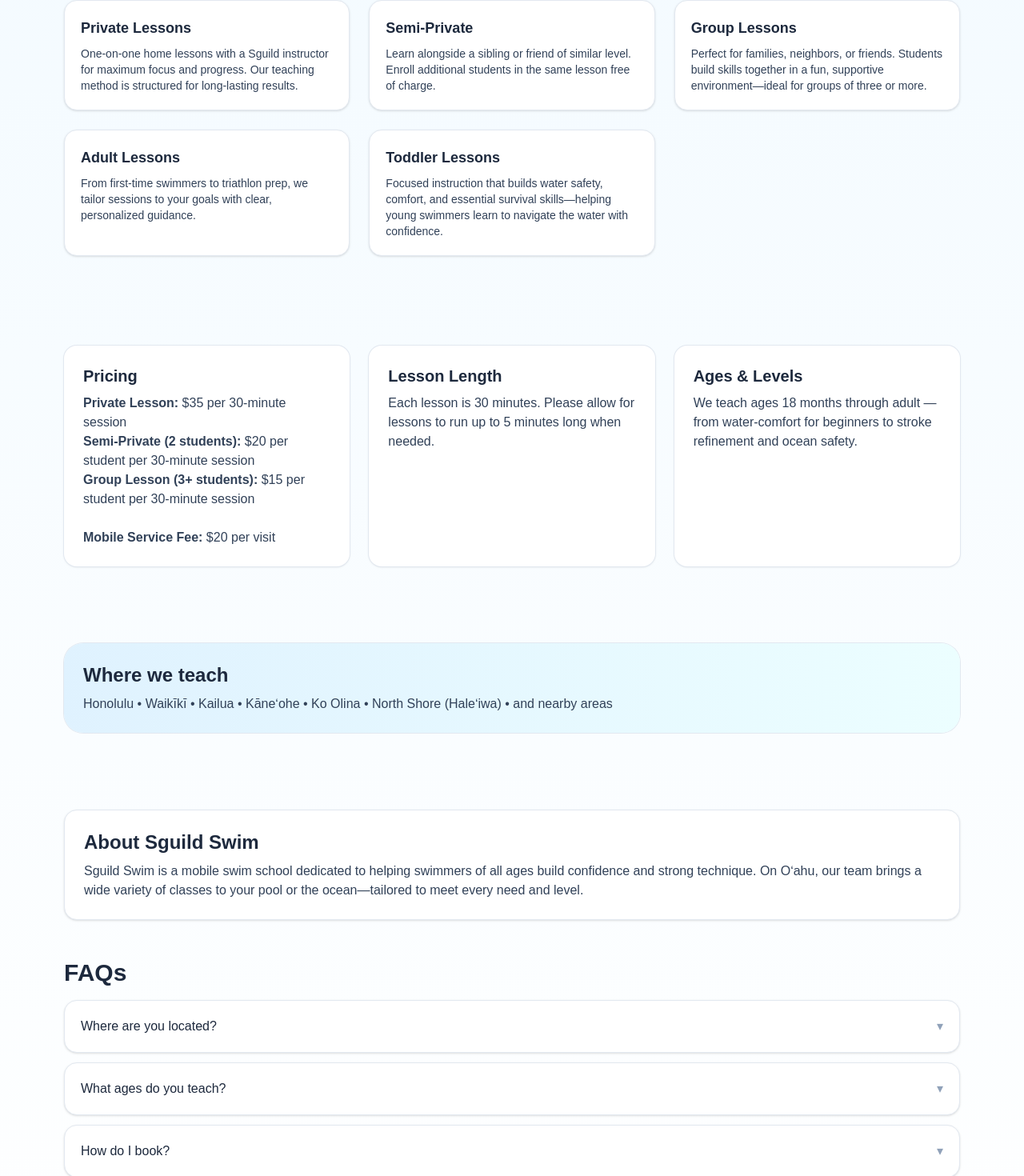
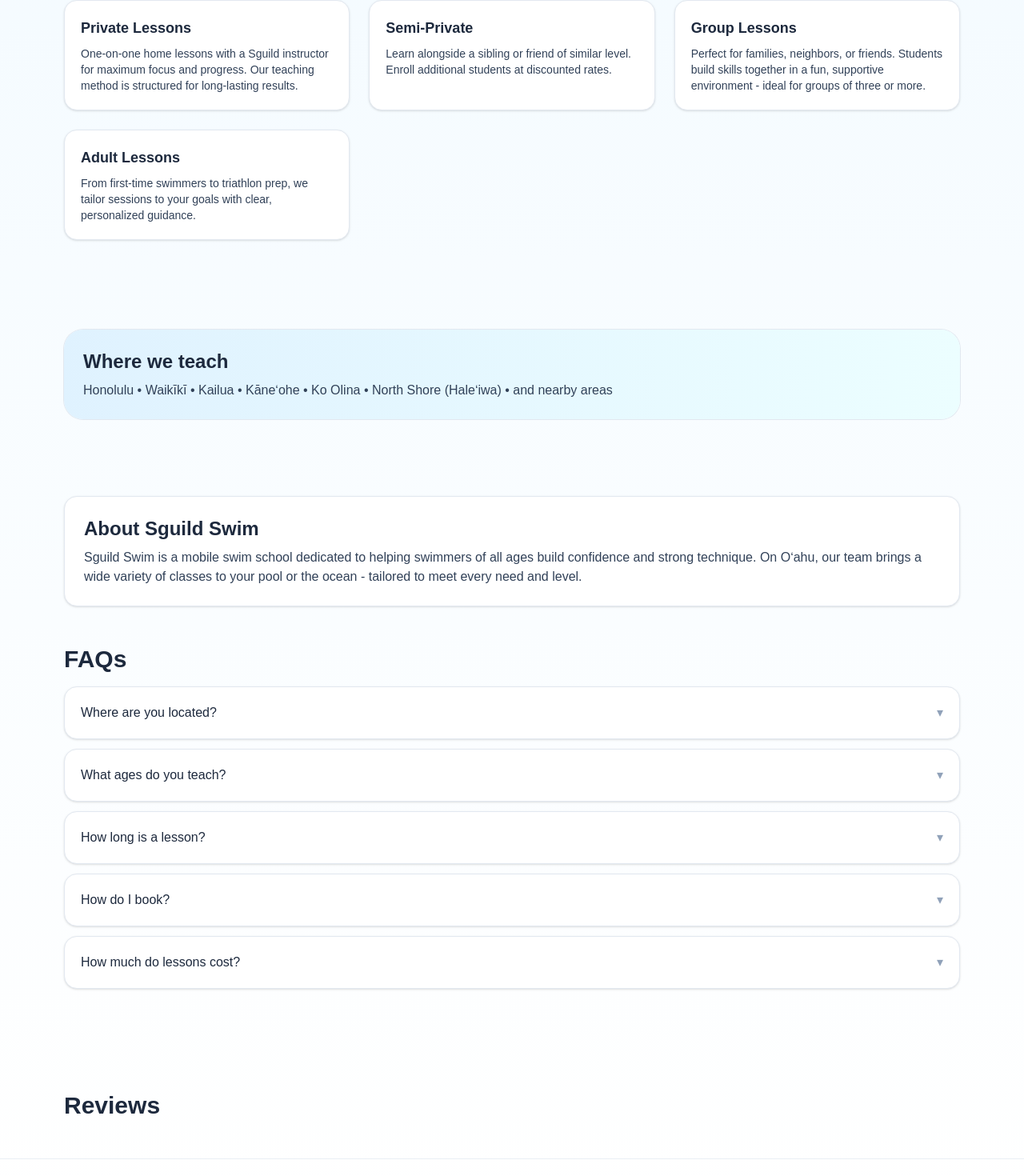
Before and after one commit to sguild-admin/sguild-site, a Next.js app: page /oahu in a window 1280 px wide. Shown: the part 782-2252 px from the top of the page at 80% size. Built offline with nearby package versions, Linux system fonts and the light colour scheme.

Commit message:
Oahu polishing

```diff
--- a/src/app/oahu/page.tsx
+++ b/src/app/oahu/page.tsx
@@ -4,7 +4,7 @@
 import FeaturableReviews from '../../components/FeaturableReviews'
 
 // -----------------------------------------------------------------------------
-// Oʻahu Page — Stabilized build (no arbitrary Tailwind classes)
+// Oʻahu Page  -  Stabilized build (no arbitrary Tailwind classes)
 // - Fix: removed Tailwind arbitrary utilities (e.g., bg-[...], aspect-[...]) that
 //   can crash some toolchains and test sandboxes, which likely caused the
 //   "Cannot read properties of null (reading '_')" error during class parsing.
@@ -55,7 +55,7 @@
           <div>
             <h1 className="text-4xl md:text-5xl font-extrabold tracking-tight text-slate-900">Oʻahu Swim Lessons</h1>
             <p className="mt-4 text-lg leading-relaxed text-slate-700">
-              At‑home private and small‑group instruction across Honolulu, Waikīkī, Kailua, Kāneʻohe, Ko Olina, and the North Shore. We come to you—ocean or pool.
+              At‑home private and small‑group instruction across Honolulu, Waikīkī, Kailua, Kāneʻohe, Ko Olina, and the North Shore. We come to you - ocean or pool.
             </p>
             <blockquote className="mt-4 rounded-xl bg-white/70 p-4 text-slate-700 ring-1 ring-slate-200 italic">
               “Fitness is what happens when practicing proper technique”
@@ -90,19 +90,15 @@
             },
             {
               title: 'Semi-Private',
-              body: 'Learn alongside a sibling or friend of similar level. Enroll additional students in the same lesson free of charge.'
+              body: 'Learn alongside a sibling or friend of similar level. Enroll additional students at discounted rates.'
             },
             {
               title: 'Group Lessons',
-              body: 'Perfect for families, neighbors, or friends. Students build skills together in a fun, supportive environment—ideal for groups of three or more.'
+              body: 'Perfect for families, neighbors, or friends. Students build skills together in a fun, supportive environment - ideal for groups of three or more.'
             },
             {
               title: 'Adult Lessons',
               body: 'From first-time swimmers to triathlon prep, we tailor sessions to your goals with clear, personalized guidance.'
-            },
-            {
-              title: 'Toddler Lessons',
-              body: 'Focused instruction that builds water safety, comfort, and essential survival skills—helping young swimmers learn to navigate the water with confidence.'
             },
 
           ].map((item) => (
@@ -114,33 +110,7 @@
         </div>
       </section>
 
-      {/* Pricing & Details */}
-      <section className="mx-auto max-w-6xl px-4 py-12">
-        <div className="grid md:grid-cols-3 gap-6">
-        <div className="rounded-2xl bg-white p-6 ring-1 ring-slate-200 shadow-sm">
-          <h3 className="text-xl font-semibold">Pricing</h3>
-          <p className="mt-2 text-slate-700">
-            <span className="font-semibold">Private Lesson:</span> $35 per 30-minute session <br />
-            <span className="font-semibold">Semi-Private (2 students):</span> $20 per student per 30-minute session <br />
-            <span className="font-semibold">Group Lesson (3+ students):</span> $15 per student per 30-minute session <br />
-            <br />
-            <span className="font-semibold">Mobile Service Fee:</span> $20 per visit
-          </p>
-        </div>
-          <div className="rounded-2xl bg-white p-6 ring-1 ring-slate-200 shadow-sm">
-            <h3 className="text-xl font-semibold">Lesson Length</h3>
-            <p className="mt-2 text-slate-700">
-              Each lesson is 30 minutes. Please allow for lessons to run up to 5 minutes long when needed.
-            </p>
-          </div>
-          <div className="rounded-2xl bg-white p-6 ring-1 ring-slate-200 shadow-sm">
-            <h3 className="text-xl font-semibold">Ages & Levels</h3>
-            <p className="mt-2 text-slate-700">
-              We teach ages 18 months through adult — from water‑comfort for beginners to stroke refinement and ocean safety.
-            </p>
-          </div>
-        </div>
-      </section>
+
 
       {/* Coverage */}
       <section className="mx-auto max-w-6xl px-4 py-12">
@@ -158,24 +128,29 @@
           <h2 className="text-2xl font-bold">About Sguild Swim</h2>
           <p className="mt-2 text-slate-700">
             Sguild Swim is a mobile swim school dedicated to helping swimmers of all ages build confidence and strong technique.
-            On Oʻahu, our team brings a wide variety of classes to your pool or the ocean—tailored to meet every need and level.
+            On Oʻahu, our team brings a wide variety of classes to your pool or the ocean - tailored to meet every need and level.
           </p>
         </div>
       </section>
 
       {/* FAQs */}
+      {/* FAQs */}
       <section className="mx-auto max-w-6xl px-4 pb-20">
         <h2 className="text-2xl md:text-3xl font-bold">FAQs</h2>
         <div className="mt-4 space-y-3">
+
+          {/* Location */}
           <details className="group rounded-2xl border border-slate-200 bg-white p-5 shadow-sm">
             <summary className="cursor-pointer list-none select-none font-medium flex items-center justify-between">
               Where are you located?
               <span className="ml-3 text-slate-400 transition">▾</span>
             </summary>
             <p className="mt-3 text-sm text-slate-700">
-              We are an at‑home swim school. We come to you across Oʻahu—home pools, condo pools, or arranged ocean sessions for confident swimmers.
+              We are an at-home swim school. We come to you across Oʻahu - your home pool, condo pool, or (for confident swimmers) arranged ocean sessions.
             </p>
           </details>
+
+          {/* Ages */}
           <details className="group rounded-2xl border border-slate-200 bg-white p-5 shadow-sm">
             <summary className="cursor-pointer list-none select-none font-medium flex items-center justify-between">
               What ages do you teach?
@@ -185,13 +160,27 @@
               We offer lessons for ages 2 to adult.
             </p>
           </details>
+
+          {/* Lesson Length */}
+          <details className="group rounded-2xl border border-slate-200 bg-white p-5 shadow-sm">
+            <summary className="cursor-pointer list-none select-none font-medium flex items-center justify-between">
+              How long is a lesson?
+              <span className="ml-3 text-slate-400 transition">▾</span>
+            </summary>
+            <p className="mt-3 text-sm text-slate-700">
+              Each session is <span className="font-medium">30 minutes</span>.
+              We design lessons to be focused and efficient so swimmers stay engaged while building real skills and confidence.
+            </p>
+          </details>
+
+          {/* Booking */}
           <details className="group rounded-2xl border border-slate-200 bg-white p-5 shadow-sm">
             <summary className="cursor-pointer list-none select-none font-medium flex items-center justify-between">
               How do I book?
               <span className="ml-3 text-slate-400 transition">▾</span>
             </summary>
             <p className="mt-3 text-sm text-slate-700">
-              Simple - call, text, or email us and we’ll set it up.
+              Easy - call, text, or email us and we’ll get you scheduled.
             </p>
             <div className="mt-3 flex flex-wrap gap-2 text-sm">
               <a href={telHref} className="rounded-full bg-sky-600 px-3 py-1.5 text-white">Call</a>
@@ -199,14 +188,33 @@
               <a href={mailHref} className="rounded-full border border-slate-300 px-3 py-1.5">Email</a>
             </div>
           </details>
+          {/* Pricing */}
+          <details className="group rounded-2xl border border-slate-200 bg-white p-5 shadow-sm">
+            <summary className="cursor-pointer list-none select-none font-medium flex items-center justify-between">
+              How much do lessons cost?
+              <span className="ml-3 text-slate-400 transition">▾</span>
+            </summary>
+
+            <ul className="mt-3 list-disc pl-5 text-sm text-slate-700 space-y-1">
+              <li><strong>Private Lessons:</strong> $35 per 30-minute session</li>
+              <li><strong>Semi-Private Lessons:</strong> $20 per student per 30-minute session (2 students)</li>
+              <li><strong>Group Lessons:</strong> $15 per student per 30-minute session (3+ students)</li>
+            </ul>
+
+            <p className="mt-3 text-xs text-slate-500">
+              *A $20 mobile service fee applies per visit.
+            </p>
+          </details>
+
         </div>
       </section>
-{/* Reviews */}
-<FeaturableReviews />
+
+      {/* Reviews */}
+      <FeaturableReviews />
       {/* Footer */}
       <footer className="border-t border-slate-200/70 bg-white/70">
         <div className="mx-auto max-w-6xl px-4 py-8 text-sm text-slate-600 flex flex-col md:flex-row items-center justify-between gap-3">
-          <p>© {new Date().getFullYear()} Sguild LLC — Oʻahu</p>
+          <p>© {new Date().getFullYear()} Sguild LLC  -  Oʻahu</p>
           <div className="flex items-center gap-5">
             <Link href="/oahu/contact" className="hover:text-slate-800">Contact</Link>
           </div>
```
